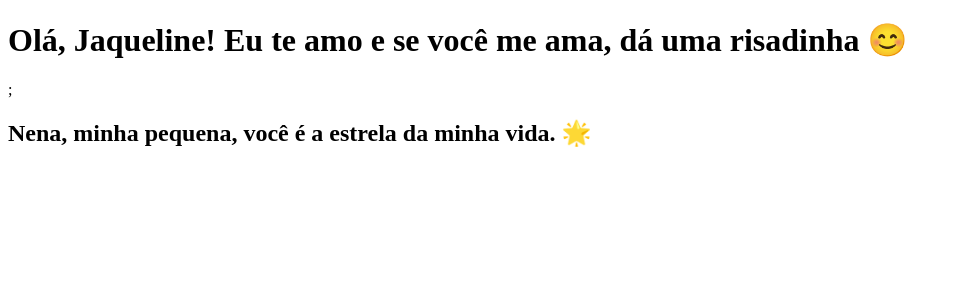
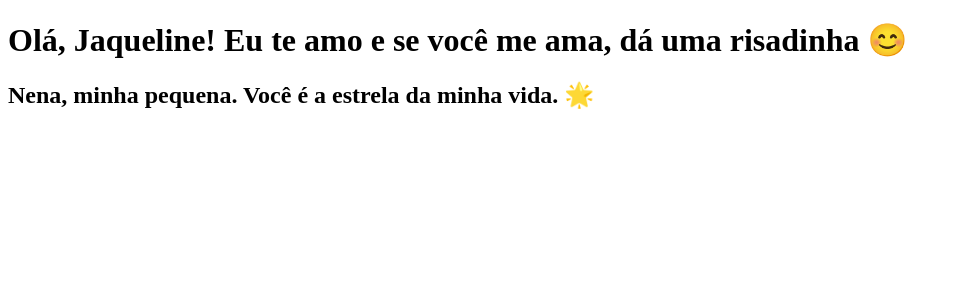
Before and after one commit to cunegundes/clone-tabnews, a Next.js app: page / in a window 1280 px wide. Shown: the top 300 px of the page, without its empty margins (0-960 px from the left). Built offline with nearby package versions, Linux system fonts and the light colour scheme.

Commit message:
Correcao de texto

```diff
--- a/pages/index.js
+++ b/pages/index.js
@@ -1,8 +1,8 @@
 function Home() {
     return (
         <>
-        <h1>Olá, Jaqueline! Eu te amo e se você me ama, dá uma risadinha 😊</h1>;
-        <h2>Nena, minha pequena, você é a estrela da minha vida. 🌟</h2>
+        <h1>Olá, Jaqueline! Eu te amo e se você me ama, dá uma risadinha 😊</h1>
+        <h2>Nena, minha pequena. Você é a estrela da minha vida. 🌟</h2>
         </>
     )
 
```
